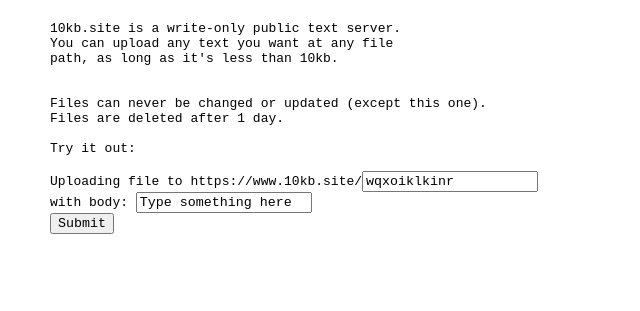
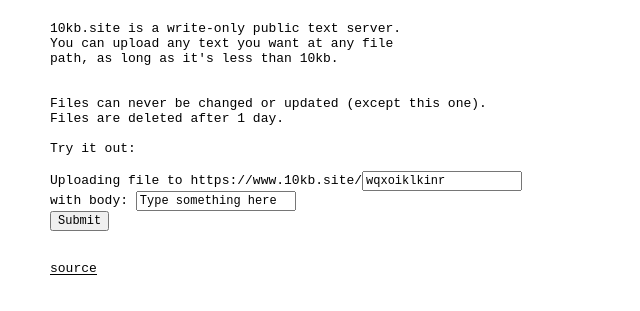
Before and after one commit to maxmcd/10kb.site, a plain HTML site: page index.html in a window 1280 px wide. Shown: the part 95-406 px from the top of the page, without its empty margins (0-640 px from the left). Drawn offline with Linux system fonts and the light colour scheme.

Commit message:
minor homepage updates

```diff
--- a/index.html
+++ b/index.html
@@ -9,6 +9,7 @@
         }
         input {
             font-family: monospace;
+            font-size: 12px
         }
         a {
             text-decoration: none;
@@ -38,6 +39,8 @@ Uploading file to https://www.10kb.site/<input id=path type="text" />
 with body: <input id=body type="text" />
 <input id=submit type="submit" onclick=window.onsubmit()>
 <a id=out></a>
+
+<a href="https://github.com/maxmcd/10kb.site">source</a>
     </pre>
 
     <script>
```
